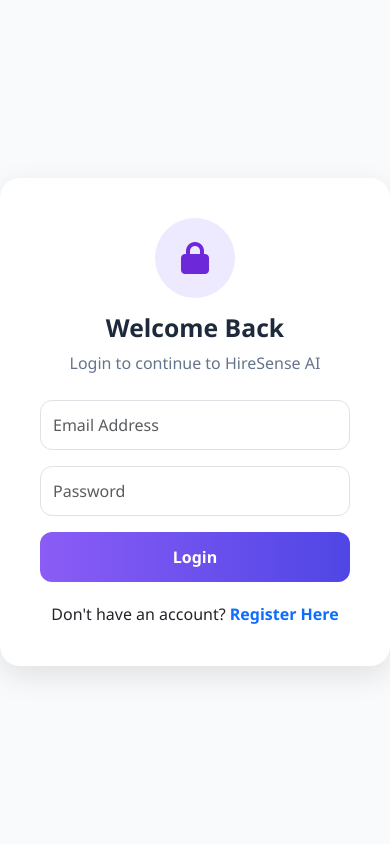
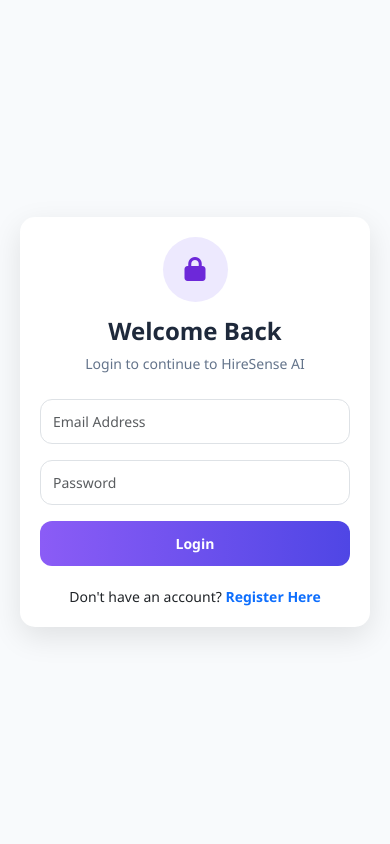
Before and after one commit to laxmidornal123/HireSense-AI, a Flask app: page /login in a window 390 px wide. Run offline with Flask 3, Linux system fonts and the light colour scheme.

Commit message:
Made site responsive

```diff
--- a/templates/login.html
+++ b/templates/login.html
@@ -68,14 +68,13 @@ body{
     color:#22c55e;
     margin-right:10px;
 }
-
 .right-panel{
     width:55%;
     display:flex;
     justify-content:center;
     align-items:center;
+    padding:20px;
 }
-
 .login-card{
     width:450px;
     background:white;
@@ -146,6 +145,66 @@ body{
 
     .right-panel{
         width:100%;
+    }
+}
+/* ===== MOBILE RESPONSIVE ===== */
+
+@media (max-width:768px){
+
+    body{
+        display:block;
+    }
+
+    .right-panel{
+        width:100%;
+        min-height:100vh;
+        padding:20px;
+    }
+
+    .login-card{
+        width:100%;
+        max-width:450px;
+        padding:25px;
+    }
+
+    .title{
+        font-size:28px;
+    }
+
+    .subtitle{
+        font-size:14px;
+    }
+}
+
+@media (max-width:480px){
+
+    .login-card{
+        padding:20px;
+        border-radius:15px;
+    }
+
+    .icon-circle{
+        width:65px;
+        height:65px;
+        font-size:24px;
+    }
+
+    .title{
+        font-size:24px;
+    }
+
+    .form-control{
+        height:45px;
+        font-size:14px;
+    }
+
+    .btn-login{
+        height:45px;
+        font-size:14px;
+    }
+
+    .register{
+        font-size:14px;
     }
 }
 </style>
```
Also changed, not shown: templates/dashboard.html (+53 -3 lines), templates/history.html (+42 -3 lines), templates/register.html (+64 -5 lines), templates/result.html (+78 -3 lines).
